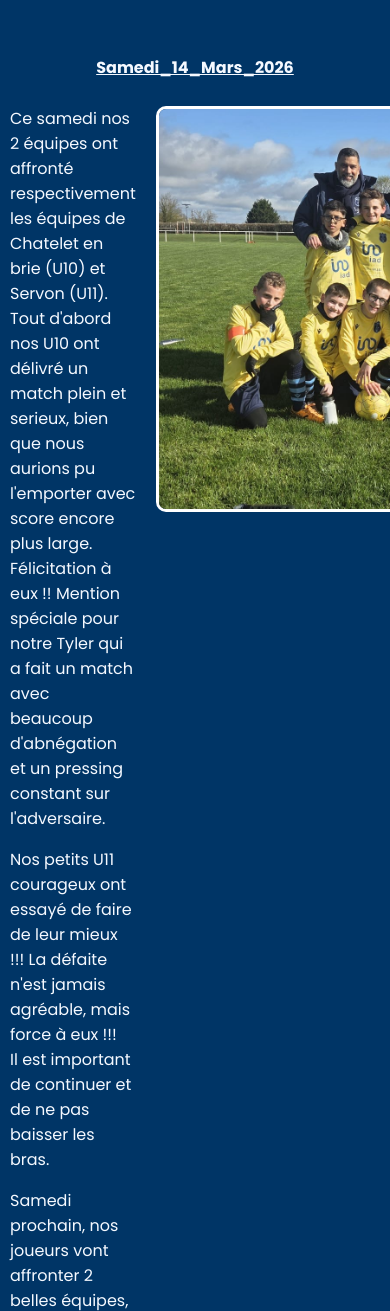
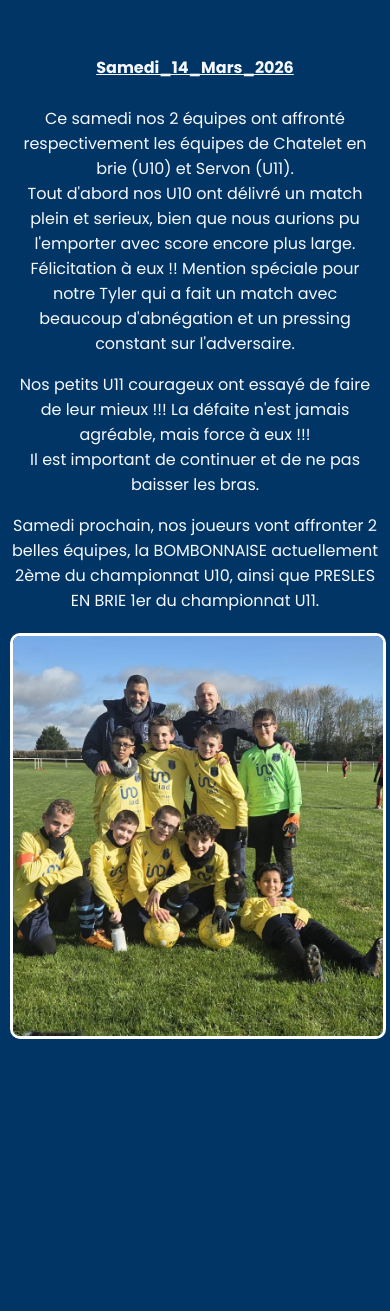
Before and after one commit to Fbouza999/Site_foot_Alliance_U10_U11, a Flask app: page /accueil in a window 390 px wide; the page is wider, and only the part inside the window is pictured. Shown: the part 4496-5807 px from the top of that part. After the commit the page ends 5535 px from the top of that part, so only its background shows below. Run offline with Flask 3, Linux system fonts and the light colour scheme.

Commit message:
mise à jour Samedi_14_Mars_2026_version_Portable

```diff
--- a/static/Custom_Para.css
+++ b/static/Custom_Para.css
@@ -321,7 +321,7 @@ gap: 20px;
 text-decoration : underline;
 }
 
-.P14MARS img{
+.P14MARS img {
 width: 500px;
 height: 400px;
 object-fit: cover;
@@ -329,5 +329,17 @@ border-radius: 10px;
 border: 3px solid #ffffff;
 }
 
+@media (max-width: 768px) {
+    .Samedi_14_Mars_2026 {
+        flex-direction: column; /* passe en vertical */
+        text-align: center;     /* centre le texte */
+    }
+
+    .P14MARS img {
+        max-width: 100%;        /* l’image prend toute la largeur */
+    }
+}
+
+
 
 }
```
